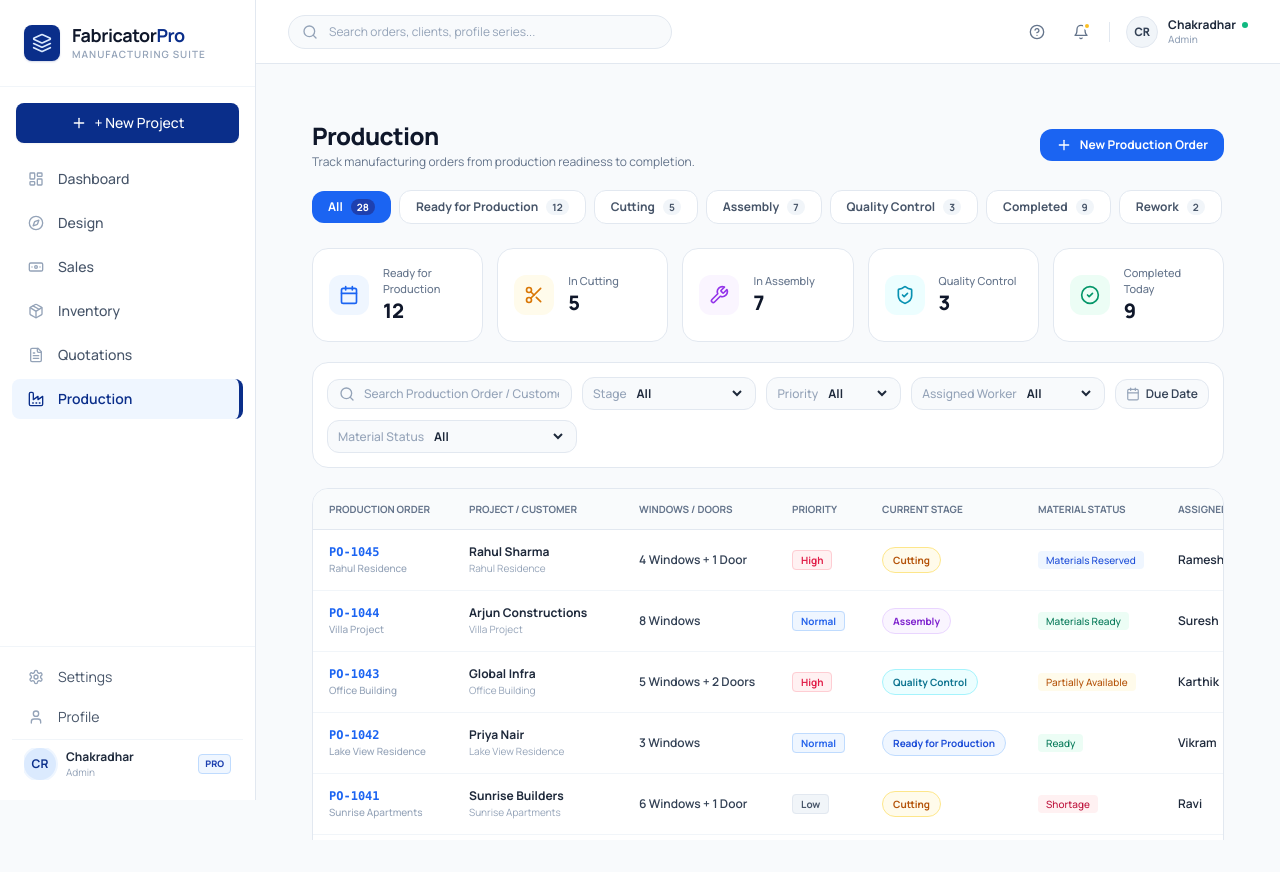
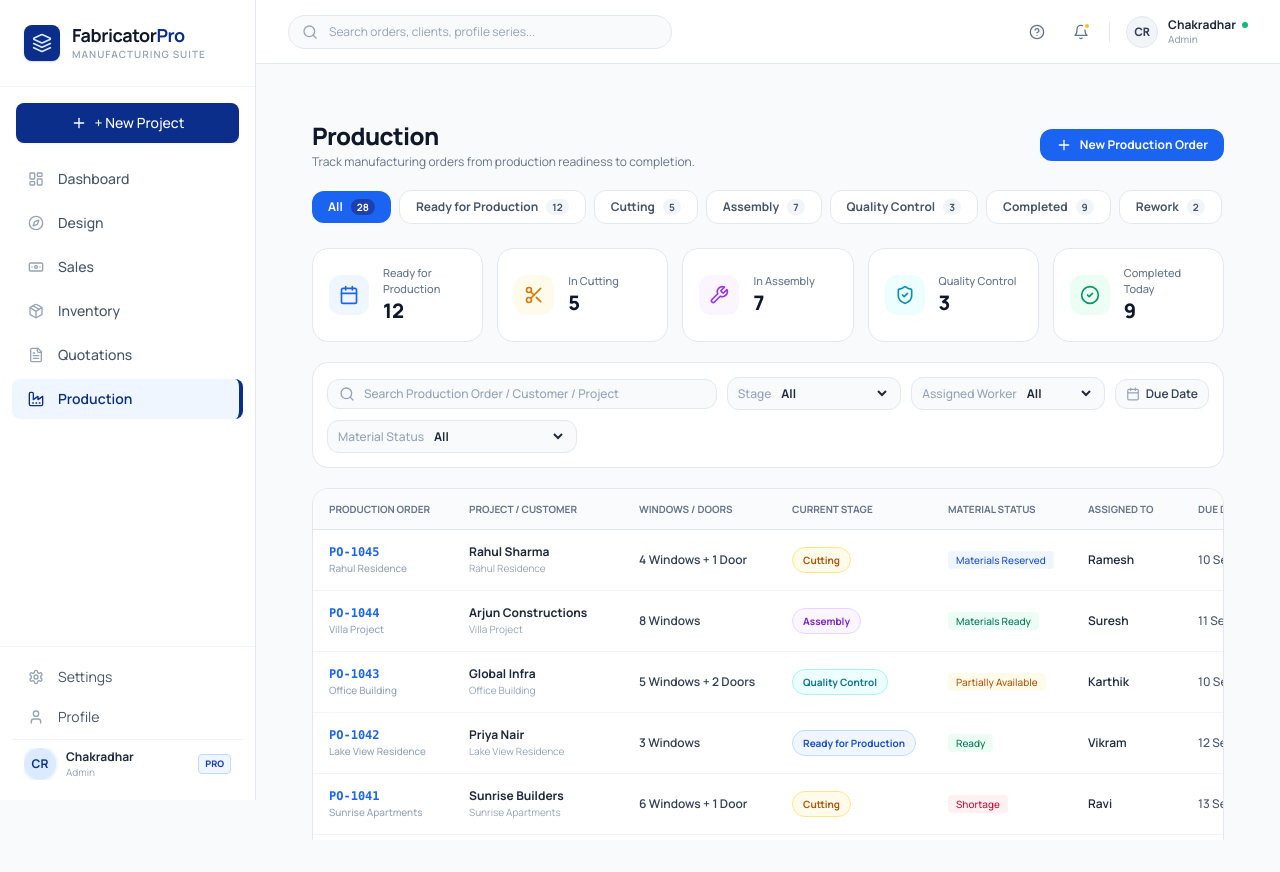
Before and after one commit to samachakri/fabricator-application, a Next.js app: page /production in a window 1280 px wide. Built offline with nearby package versions, Linux system fonts and the light colour scheme.

Commit message:
fix: remove priority column and filter from production table

```diff
--- a/app/production/page.tsx
+++ b/app/production/page.tsx
@@ -57,7 +57,6 @@ function ProductionDashboardContent() {
   // Search & dropdown filters
   const [searchQuery, setSearchQuery] = useState('');
   const [stageFilter, setStageFilter] = useState<'ALL' | ProductionStage>('ALL');
-  const [priorityFilter, setPriorityFilter] = useState('ALL');
   const [workerFilter, setWorkerFilter] = useState('ALL');
   const [materialStatusFilter, setMaterialStatusFilter] = useState('ALL');
 
@@ -92,10 +91,6 @@ function ProductionDashboardContent() {
       if (stageFilter !== 'ALL' && order.currentStage !== stageFilter) {
         return false;
       }
-      // Priority filter
-      if (priorityFilter !== 'ALL' && order.priority !== priorityFilter) {
-        return false;
-      }
       // Worker filter
       if (workerFilter !== 'ALL' && order.assignedTo !== workerFilter) {
         return false;
@@ -119,7 +114,7 @@ function ProductionDashboardContent() {
       }
       return true;
     });
-  }, [orders, activeTab, stageFilter, priorityFilter, workerFilter, materialStatusFilter, searchQuery]);
+  }, [orders, activeTab, stageFilter, workerFilter, materialStatusFilter, searchQuery]);
 
   // Stage pill labels
   const tabs: { key: 'ALL' | ProductionStage; label: string; count: number }[] = [
@@ -315,20 +310,6 @@ function ProductionDashboardContent() {
               </select>
             </div>
 
-            {/* Priority Dropdown */}
-            <div className="flex items-center gap-1.5 bg-slate-50 border border-slate-200 rounded-xl px-2.5 py-1.5 text-xs text-slate-600">
-              <span className="text-slate-400 font-medium">Priority</span>
-              <select
-                value={priorityFilter}
-                onChange={(e) => setPriorityFilter(e.target.value)}
-                className="bg-transparent font-bold text-slate-800 focus:outline-none cursor-pointer pr-1"
-              >
-                <option value="ALL">All</option>
-                <option value="High">High</option>
-                <option value="Normal">Normal</option>
-                <option value="Low">Low</option>
-              </select>
-            </div>
 
             {/* Assigned Worker Dropdown */}
             <div className="flex items-center gap-1.5 bg-slate-50 border border-slate-200 rounded-xl px-2.5 py-1.5 text-xs text-slate-600">
@@ -380,7 +361,6 @@ function ProductionDashboardContent() {
                     <th className="py-3 px-4 whitespace-nowrap min-w-[140px]">Production Order</th>
                     <th className="py-3 px-4 whitespace-nowrap min-w-[170px]">Project / Customer</th>
                     <th className="py-3 px-4 whitespace-nowrap min-w-[130px]">Windows / Doors</th>
-                    <th className="py-3 px-4 whitespace-nowrap min-w-[90px]">Priority</th>
                     <th className="py-3 px-4 whitespace-nowrap min-w-[140px]">Current Stage</th>
                     <th className="py-3 px-4 whitespace-nowrap min-w-[140px]">Material Status</th>
                     <th className="py-3 px-4 whitespace-nowrap min-w-[110px]">Assigned To</th>
@@ -425,20 +405,6 @@ function ProductionDashboardContent() {
                           {order.windowsDoorsSummary}
                         </td>
 
-                        {/* Priority */}
-                        <td className="py-3.5 px-4 whitespace-nowrap">
-                          <span
-                            className={`px-2 py-0.5 rounded text-[10px] font-bold ${
-                              order.priority === 'High'
-                                ? 'bg-rose-50 text-rose-600 border border-rose-200'
-                                : order.priority === 'Normal'
-                                ? 'bg-blue-50 text-blue-600 border border-blue-200'
-                                : 'bg-slate-100 text-slate-600 border border-slate-200'
-                            }`}
-                          >
-                            {order.priority}
-                          </span>
-                        </td>
 
                         {/* Current Stage */}
                         <td className="py-3.5 px-4 whitespace-nowrap">
```
